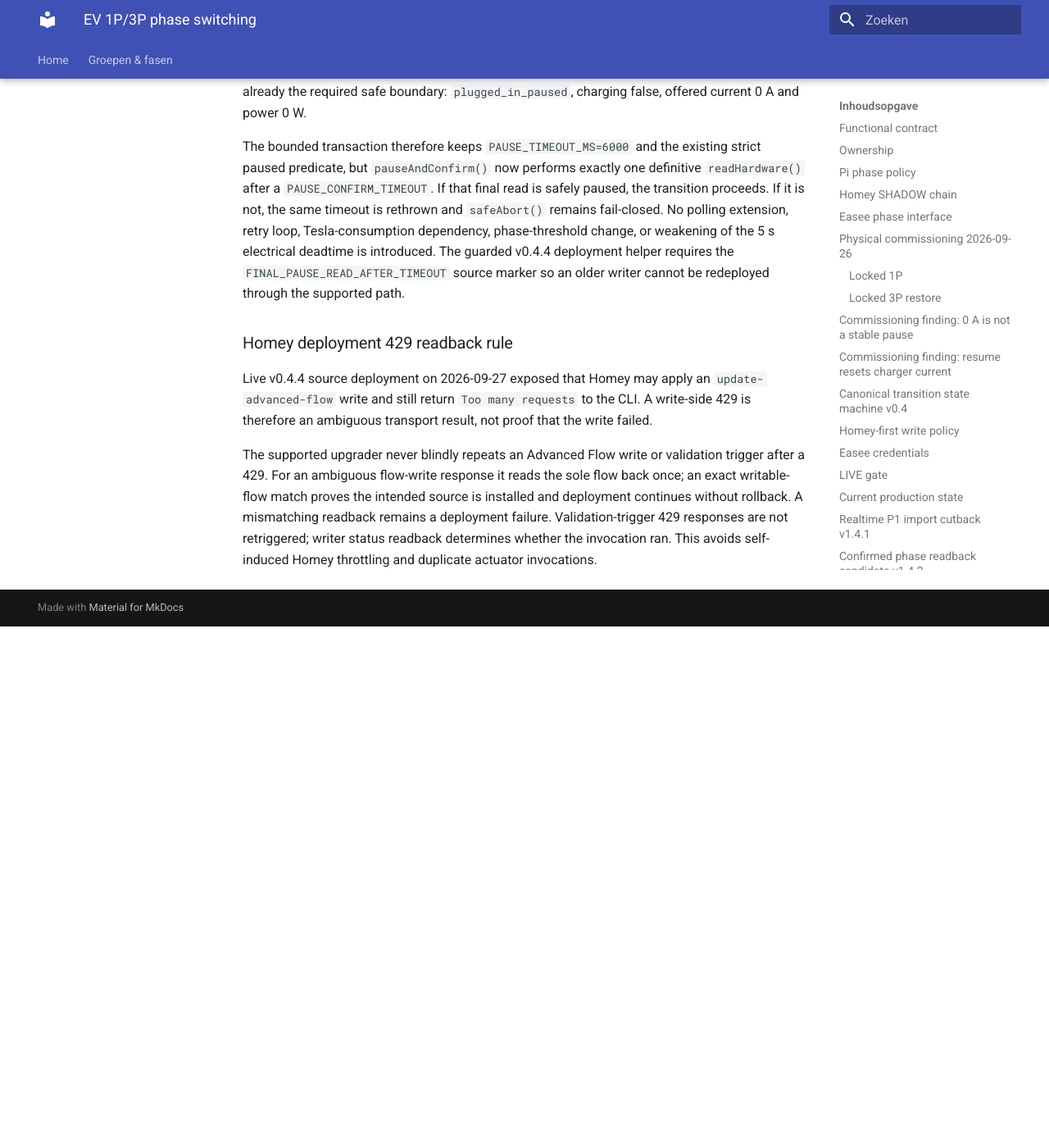
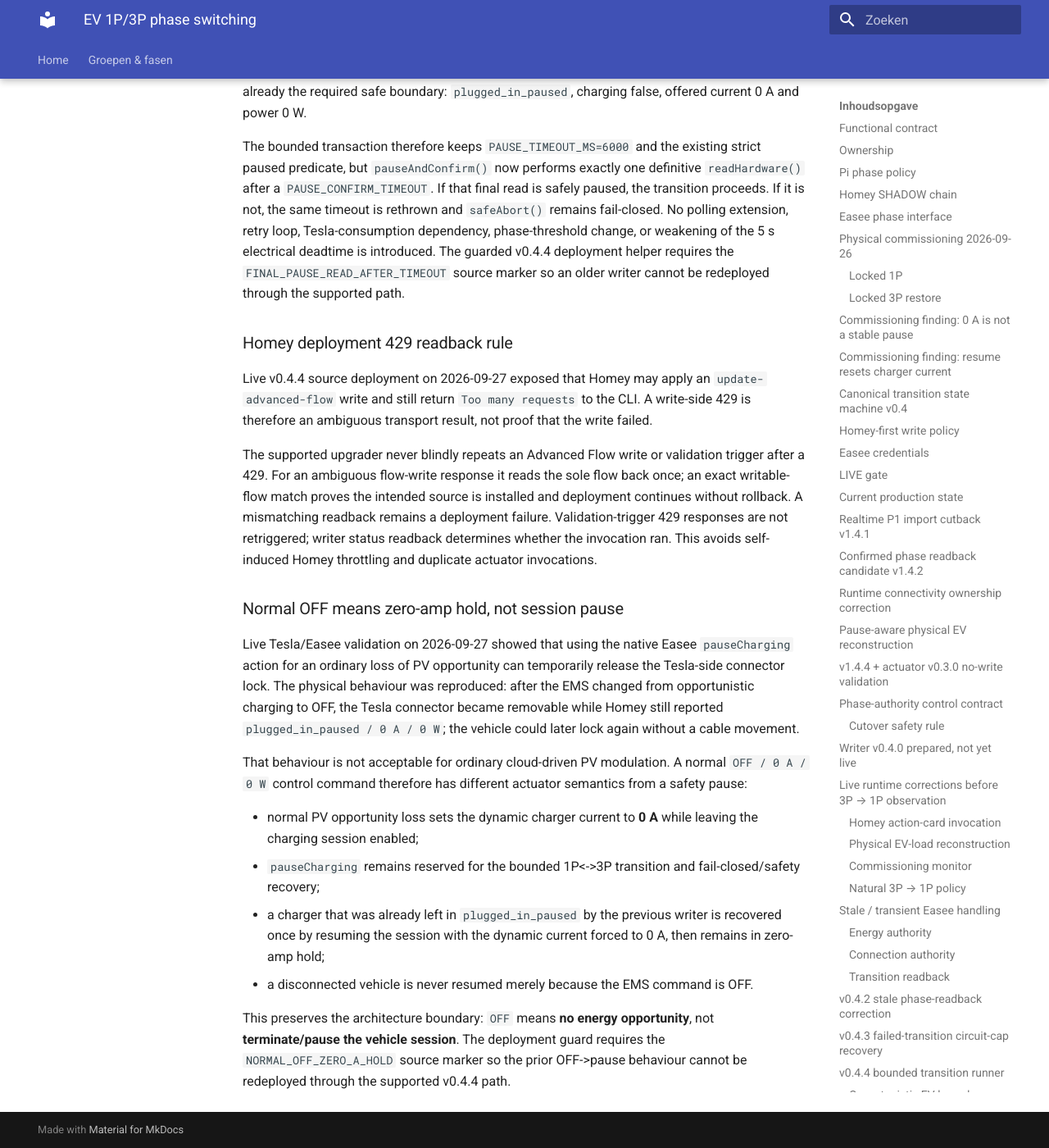
Before and after one commit to OnsKasteeltje/homey-energy-manual, an MkDocs documentation site: the page built from docs/architecture/ev-phase-switching-v0.1.md, in a window 1280 px wide and 1400 px high, scrolled down 21285 px. Shown: the whole window at 82% size. Built offline with MkDocs 1.6.1 and Material for MkDocs 9.7.7, drawn with Linux system fonts in a browser that asks for light colours; before the commit the page ends 22049 px from its top, so only the background shows below that.

Commit message:
docs(ev): define zero-amp hold for normal OFF

```diff
--- a/docs/architecture/ev-phase-switching-v0.1.md
+++ b/docs/architecture/ev-phase-switching-v0.1.md
@@ -773,3 +773,32 @@
 deployment failure. Validation-trigger 429 responses are not retriggered; writer
 status readback determines whether the invocation ran. This avoids self-induced
 Homey throttling and duplicate actuator invocations.
+
+
+
+### Normal OFF means zero-amp hold, not session pause
+
+Live Tesla/Easee validation on 2026-09-27 showed that using the native Easee
+`pauseCharging` action for an ordinary loss of PV opportunity can temporarily
+release the Tesla-side connector lock. The physical behaviour was reproduced:
+after the EMS changed from opportunistic charging to OFF, the Tesla connector
+became removable while Homey still reported `plugged_in_paused / 0 A / 0 W`;
+the vehicle could later lock again without a cable movement.
+
+That behaviour is not acceptable for ordinary cloud-driven PV modulation. A
+normal `OFF / 0 A / 0 W` control command therefore has different actuator
+semantics from a safety pause:
+
+- normal PV opportunity loss sets the dynamic charger current to **0 A** while
+  leaving the charging session enabled;
+- `pauseCharging` remains reserved for the bounded 1P<->3P transition and
+  fail-closed/safety recovery;
+- a charger that was already left in `plugged_in_paused` by the previous writer
+  is recovered once by resuming the session with the dynamic current forced to
+  0 A, then remains in zero-amp hold;
+- a disconnected vehicle is never resumed merely because the EMS command is OFF.
+
+This preserves the architecture boundary: `OFF` means **no energy opportunity**,
+not **terminate/pause the vehicle session**. The deployment guard requires the
+`NORMAL_OFF_ZERO_A_HOLD` source marker so the prior OFF->pause behaviour cannot
+be redeployed through the supported v0.4.4 path.
```
